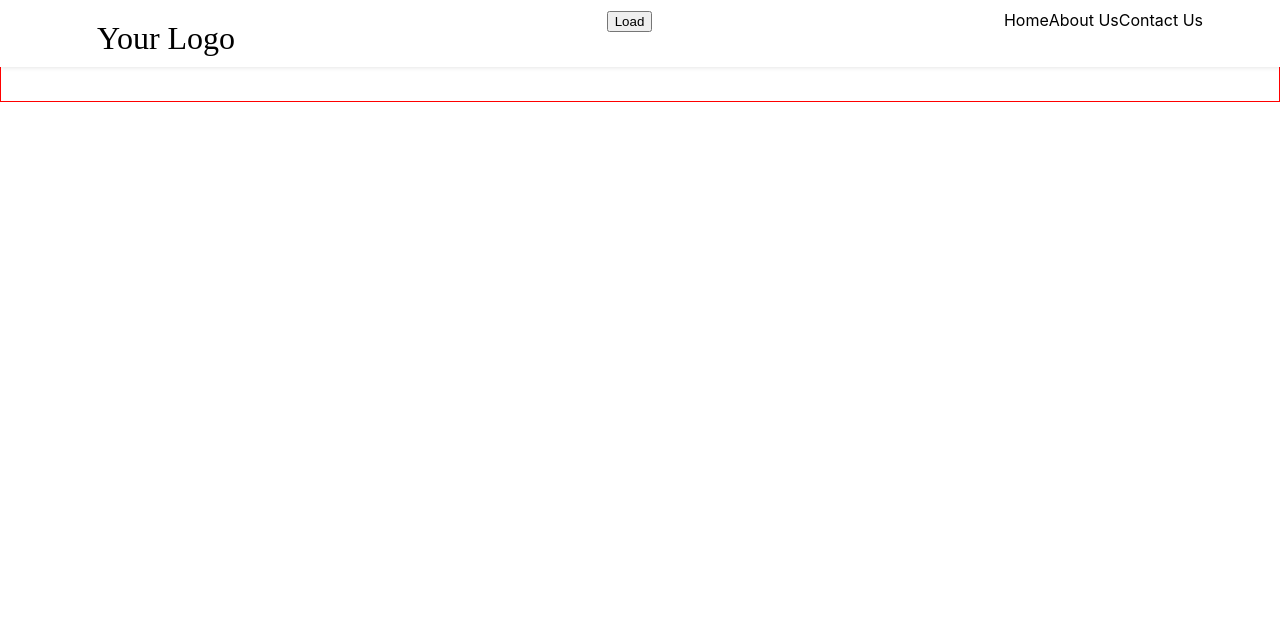
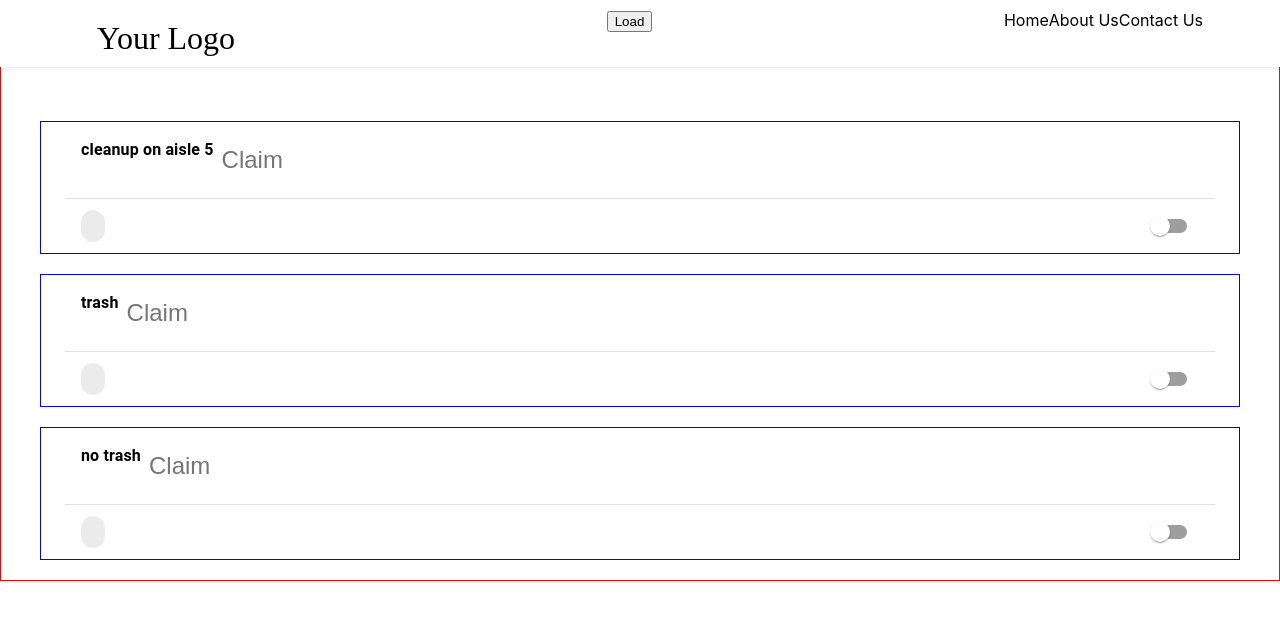
Before and after one commit to ronaywang/tronhack, a React (Create React App) app in the folder my-app/: page / in a window 1280 px wide. Shown: the top 620 px of the page. Built offline with nearby package versions, Linux system fonts and the light colour scheme.

Commit message:
job with prop

```diff
--- a/my-app/src/components/Content.js
+++ b/my-app/src/components/Content.js
@@ -5,13 +5,14 @@ import './Content.css'
 const Content = () => {
     return (
         <div className = "content-wrapper">
-        <job description={'trash'}/>
-        <job description={'notrash'}/>
-     </div>
+            <Job description={'cleanup on aisle 5'}/>
+            <Job description={'trash'}/>
+            <Job description={'no trash'}/>
+        </div>
     )
 }
 
-const job = (description) => {
+const Job = ({description}) => {
     return (
         <Container className="job">
             <Box sx={{ p: 2, display: 'flex' }} z-index={2}>
```
